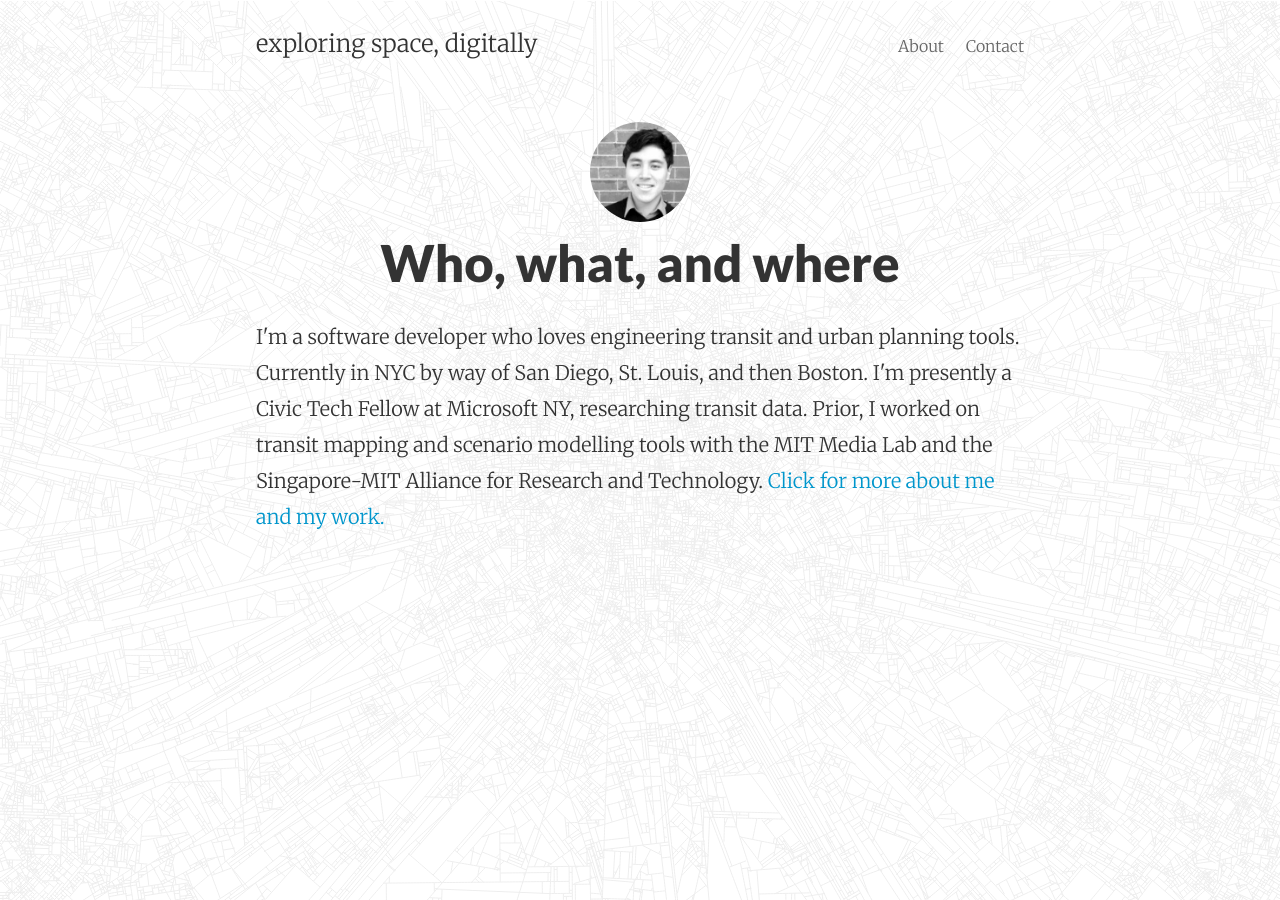
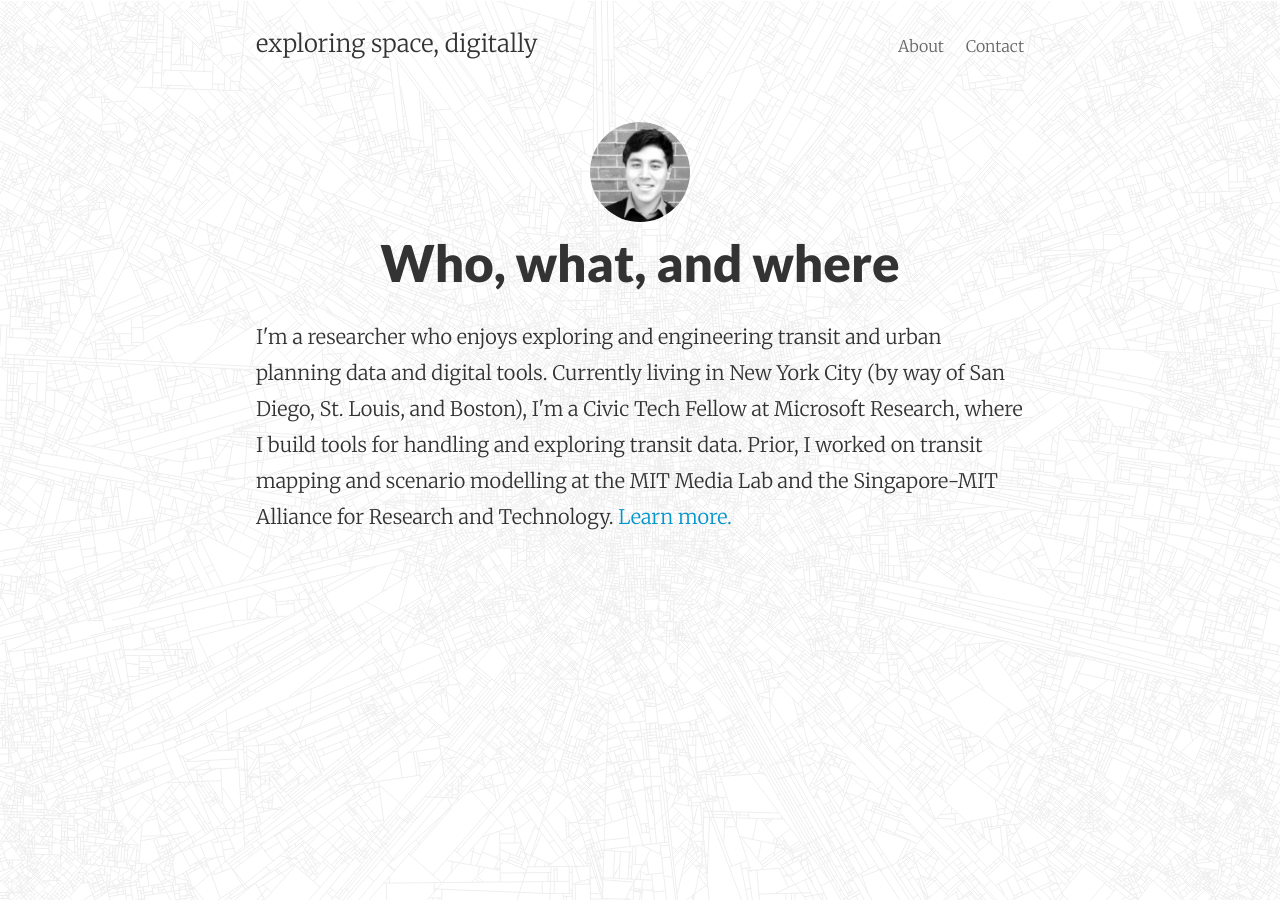
Before and after one commit to kuanb/kuanb.github.io, a Jekyll site: the page built from index.html, in a window 1280 px wide and 900 px high. Built offline with Jekyll 4.4.1, drawn with Linux system fonts in a browser that asks for light colours; Markdown is read by kramdown in place of the engine named in the settings; the list of posts is cut into pages by our own code.

Commit message:
new announce of cfa and changed about

```diff
--- a/index.html
+++ b/index.html
@@ -12,8 +12,7 @@
         </h3></a>
       </center>
       <p class="post-summary">
-        I'm a software developer who loves engineering transit and urban planning tools. Currently in NYC by way of San Diego, St. Louis, and then Boston. I'm presently a Civic Tech Fellow at Microsoft NY, researching transit data. Prior, I worked on transit mapping and scenario modelling tools with the MIT Media Lab and the Singapore-MIT Alliance for Research and Technology. <a href="/about">Click for more about me and my work.</a>
-      </p>
+        I'm a researcher who enjoys exploring and engineering transit and urban planning data and digital tools. Currently living in New York City (by way of San Diego, St. Louis, and Boston), I'm a Civic Tech Fellow at Microsoft Research, where I build tools for handling and exploring transit data. Prior, I worked on transit mapping and scenario modelling at the MIT Media Lab and the Singapore-MIT Alliance for Research and Technology. <a href="/about">Learn more.</a>
     </div>
   </div>
 
```
Also changed, not shown: about.md (+4 -2 lines).
